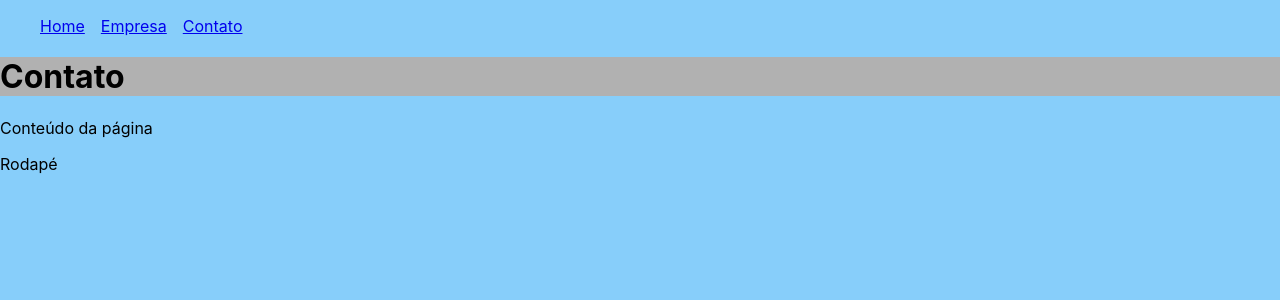
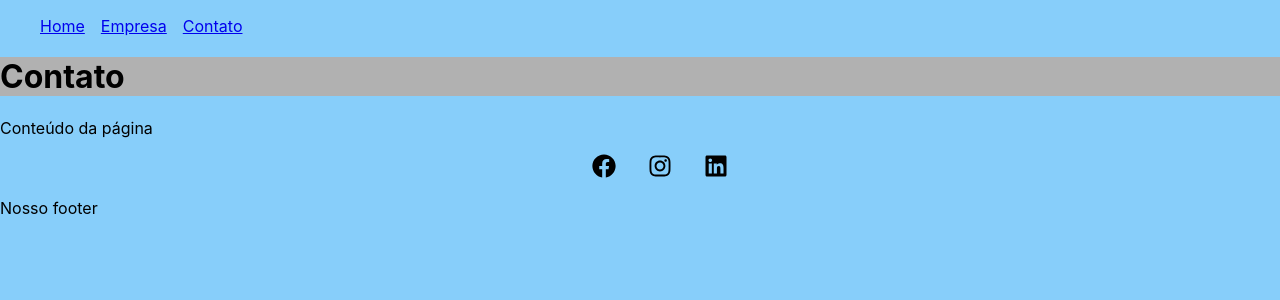
Before and after one commit to screm1n/curso-react, a React (Create React App) app in the folder meu-projeto/: page /contato in a window 1280 px wide. Shown: the top 300 px of the page. Built offline with nearby package versions, Linux system fonts and the light colour scheme.

Commit message:
aprendendo a usar icons react

```diff
--- a/meu-projeto/package.json
+++ b/meu-projeto/package.json
@@ -8,6 +8,7 @@
     "@testing-library/user-event": "^13.5.0",
     "react": "^18.2.0",
     "react-dom": "^18.2.0",
+    "react-icons": "^5.0.1",
     "react-router-dom": "^6.22.3",
     "react-scripts": "^5.0.1",
     "web-vitals": "^2.1.4"
--- a/meu-projeto/src/components/layout/Footer.js
+++ b/meu-projeto/src/components/layout/Footer.js
@@ -1,5 +1,17 @@
+import { FaFacebook, FaInstagram, FaLinkedin } from 'react-icons/fa'
+import styles from './Footer.module.css'
+
 function Footer() {
-    return <footer>Rodapé</footer>
+    return (
+    <footer>
+        <ul className={styles.social_list}>
+            <li><FaFacebook /></li>
+            <li><FaInstagram /></li>
+            <li><FaLinkedin /></li>
+        </ul>
+        <p>Nosso footer</p>
+    </footer>
+    )
 }
 
 export default Footer
--- /dev/null
+++ b/meu-projeto/src/components/layout/Footer.module.css
@@ -0,0 +1,15 @@
+.social_list {
+    display: flex;
+    justify-content: center;
+    align-items: center;
+    list-style: none;
+}
+
+.social_list li {
+    margin: 0 1em;
+}
+
+.social_list svg {
+    font-size: 1.5em;
+    cursor: pointer;
+}
```
Also changed, not shown: 1 other file (tests, documents, lock files or other folders).
